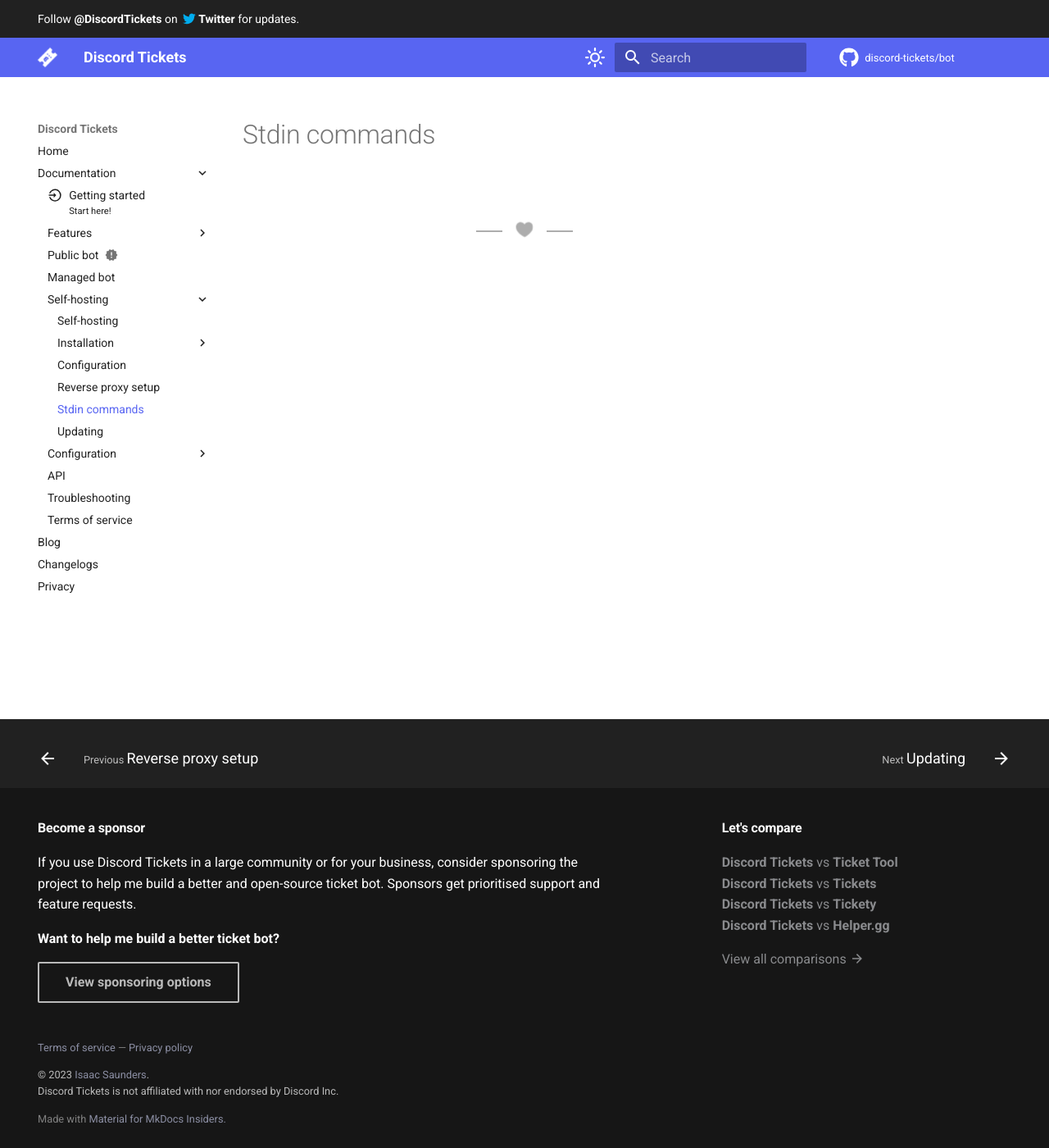
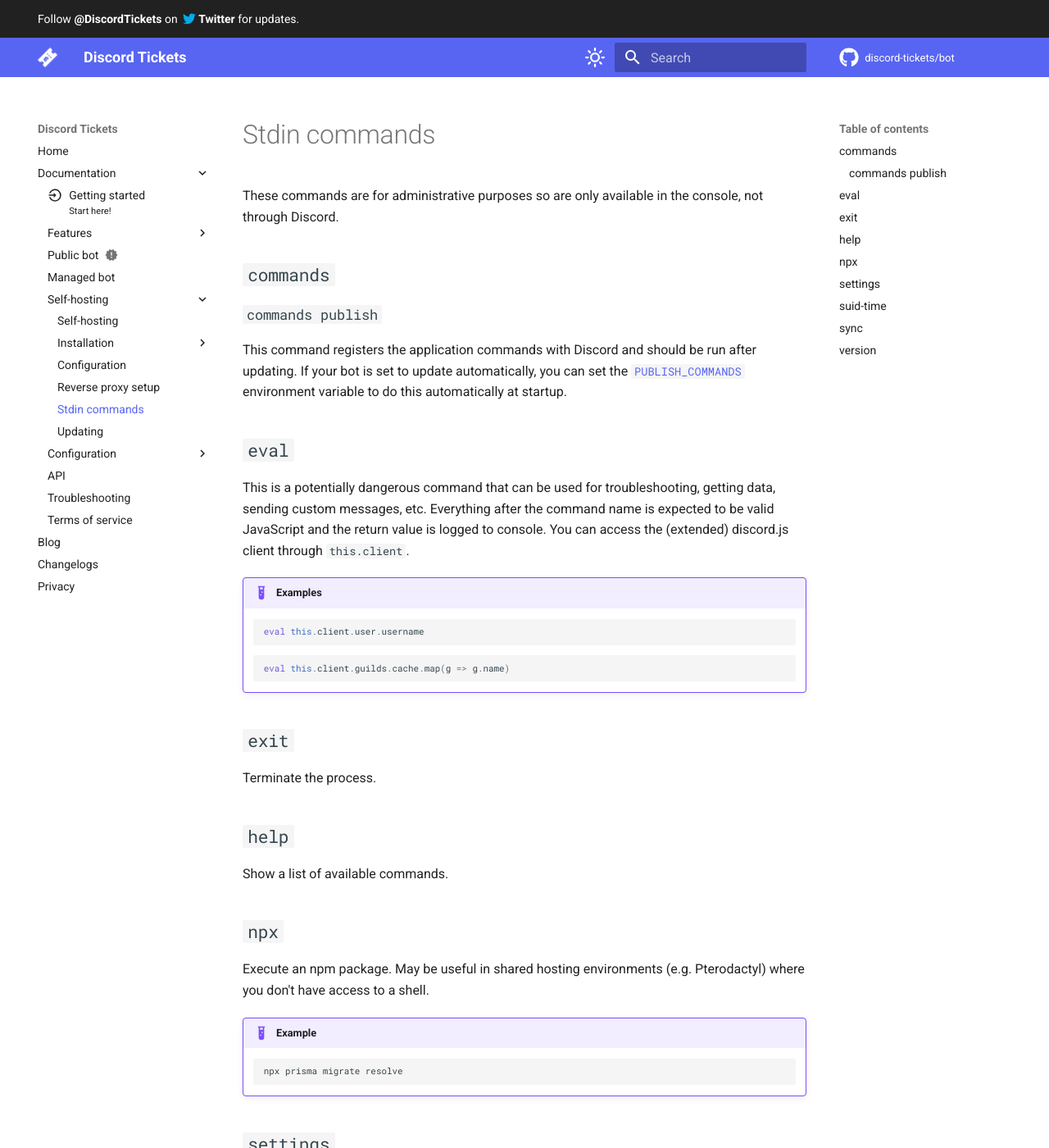
Before and after one commit to discord-tickets/docs, an MkDocs documentation site: the page built from docs/self-hosting/stdin-commands.md, in a window 1280 px wide and 1400 px high. Shown: the whole window at 82% size. Built offline with MkDocs 1.6.1 and Material for MkDocs 9.7.7, drawn with Linux system fonts in a browser that asks for light colours; comment, search, counter and statistics services are not loaded; some of the changed text lies outside the part shown.

Commit message:
Wrong file

````diff
--- a/docs/self-hosting/stdin-commands.md
+++ b/docs/self-hosting/stdin-commands.md
@@ -3,3 +3,67 @@
 ---
 
 # Stdin commands
+
+These commands are for administrative purposes so are only available in the console, not through Discord.
+
+## `commands`
+
+### `commands publish`
+
+This command registers the application commands with Discord and should be run after updating.
+If your bot is set to update automatically, you can set the [`PUBLISH_COMMANDS`](../self-hosting/configuration.md#publish_commands)
+environment variable to do this automatically at startup.
+
+## `eval`
+
+This is a potentially dangerous command that can be used for troubleshooting, getting data, sending custom messages, etc.
+Everything after the command name is expected to be valid JavaScript and the return value is logged to console.
+You can access the (extended) discord.js client through `this.client`.
+
+!!! example "Examples"
+    ```js linenums="0"
+    eval this.client.user.username
+    ```
+
+    ```js linenums="0"
+    eval this.client.guilds.cache.map(g => g.name)
+    ```
+
+## `exit`
+
+Terminate the process.
+
+## `help`
+
+Show a list of available commands.
+
+## `npx`
+
+Execute an npm package. May be useful in shared hosting environments (e.g. Pterodactyl) where you don't have access to a shell.
+
+!!! example
+    ```sh linenums="0"
+    npx prisma migrate resolve
+    ```
+
+## `settings`
+
+Get a link to the settings panel.
+
+## `suid-time`
+
+Decode the timestamp from an error ID. This may help you find the error as you will know which log file to search.
+
+!!! example
+    ```linenums="0"
+    suid-time 6498b284u0
+    ```
+
+## `sync`
+
+If the in-memory cache becomes out of sync with the database, this command will re-run part of the startup sequence to refresh the cache.
+This is helpful if the database is modified externally and you don't want to cause downtime by restarting the bot.
+
+## `version`
+
+Get the current bot version and check for updates.
````
